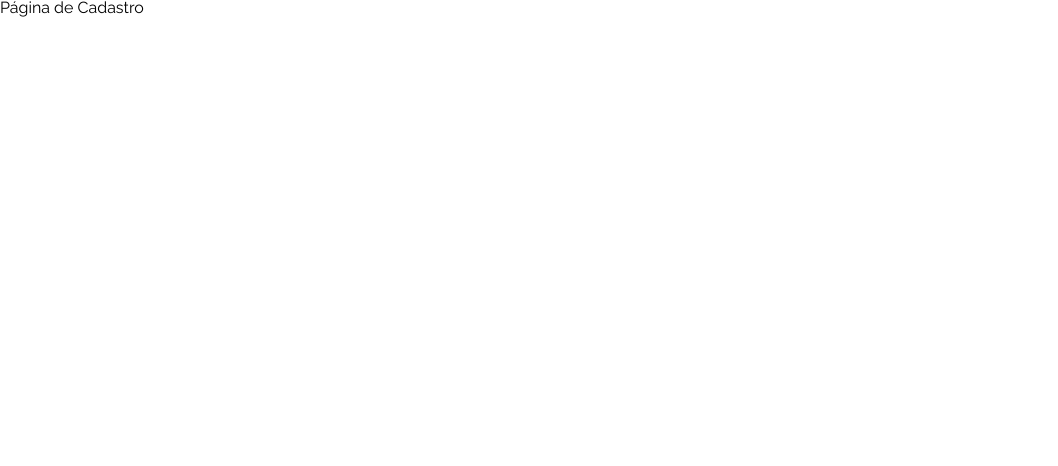
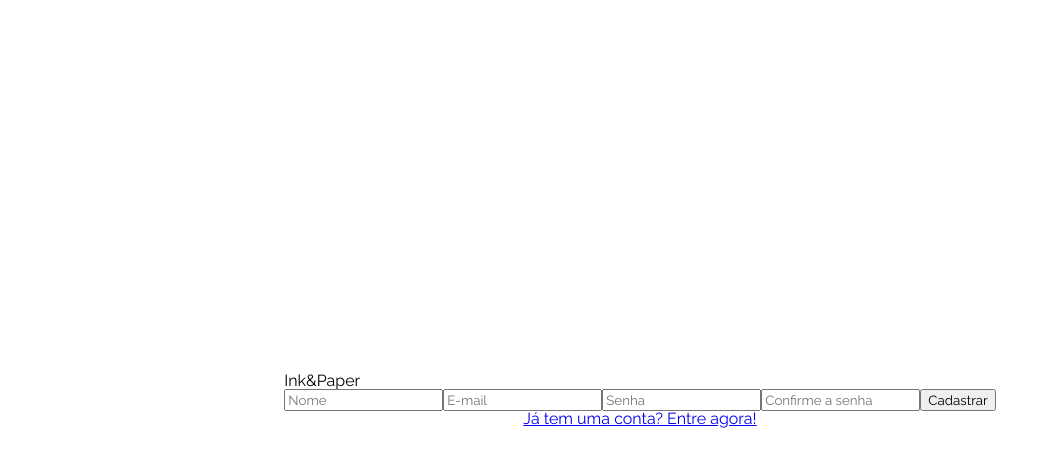
Before and after one commit to julianapereiradev/projeto15-InkAndPaper-front, a React (Vite) app: page /cadastro in a window 1280 px wide. Shown: the top 466 px of the page, without its empty margins (0-1058 px from the left). Built offline with nearby package versions, Linux system fonts and the light colour scheme; a web font is replaced by a local one.

Commit message:
feat: implementada a página de cadastro.

```diff
--- a/src/App.jsx
+++ b/src/App.jsx
@@ -7,22 +7,22 @@ import ProductPage from "./pages/ProductPage"
 import CartPage from "./pages/CartPage"
 import CheckoutPage from "./pages/CheckoutPage"
 import AuthContext from "./contexts/AuthContext"
+import { pages } from "./routes/routes"
 
 export default function App() {
-  // const [token, setToken] = useState(localStorage.getItem("token"))
-  // const [userName, setUserName] = useState(localStorage.getItem("userName"))
+  // const [user, setUser] = useState(0);
 
   return (
     <PagesContainer>
-      {/* <AuthContext.Provider value={{ token, setToken, userName, setUserName }}> */}
+      {/* <AuthContext.Provider value={{ user, setUser }}> */}
       <BrowserRouter>
         <Routes>
-          <Route path="/" element={<SignInPage />} />
-          <Route path="/cadastro" element={<SignUpPage />} />
-          <Route path="/home" element={<HomePage />} />
-          <Route path="/produto" element={<ProductPage />} />
-          <Route path="/carrinho" element={<CartPage />} />
-          <Route path="/pagamento" element={<CheckoutPage />} />
+          <Route path={pages.signIn} element={<SignInPage />} />
+          <Route path={pages.signUp} element={<SignUpPage />} />
+          <Route path={pages.home} element={<HomePage />} />
+          <Route path={pages.product} element={<ProductPage />} />
+          <Route path={pages.shoppingCart} element={<CartPage />} />
+          <Route path={pages.checkout} element={<CheckoutPage />} />
         </Routes>
       </BrowserRouter>
       {/* </AuthContext.Provider> */}
--- /dev/null
+++ b/src/components/Logo.jsx
@@ -0,0 +1,3 @@
+export default function Logo() {
+    return <h1>Ink&Paper</h1>
+}
--- a/src/contexts/AuthContext.js
+++ b/src/contexts/AuthContext.js
@@ -1,5 +1,5 @@
 import { createContext } from "react"
 
-const AuthContext = createContext()
+const AuthContext = createContext(0)
 
 export default AuthContext
--- a/src/pages/SignInPage.jsx
+++ b/src/pages/SignInPage.jsx
@@ -3,13 +3,14 @@ import { Link, useNavigate } from "react-router-dom"
 import { useState, useContext } from "react";
 import { ThreeDots } from "react-loader-spinner";
 import axios from "axios";
+import { pages, requisitions } from "../routes/routes";
 // import AuthContext from "../contexts/AuthContext";
 
 export default function SignInPage() {
 
   const navigate = useNavigate();
 
-  // const {setToken, setUserName} = useContext(AuthContext)
+  // const {user, setUser} = useContext(AuthContext)
 
   const [email, setEmail] = useState("");
   const [password, setPassword] = useState("");
@@ -21,14 +22,17 @@ export default function SignInPage() {
 
     const login = { email: email, password: password };
 
-    const promise = axios.post(`https://localhost:5000/sign-in`, login);
+    const promise = axios.post(requisitions.postSignIn, login);
 
     promise.then((res) => {
-      // setToken(res.data.token)
-      // setUserName(res.data.userName)
-      // localStorage.setItem("token", res.data.token)
-      // localStorage.setItem("userName", res.data.userName)
-      navigate("/home")
+      // const newUser = {
+      //   name: res.data.name,
+      //   token: res.data.token,
+      //   image: res.data.image
+      // }
+      // setUser(newUser);
+      // localStorage.setItem("user", JSON.stringify(newUser))
+      navigate(pages.home)
       setDisable(false)
 
       console.log("resposta.data em: POST no Login:", res.data);
@@ -79,7 +83,7 @@ export default function SignInPage() {
         </button>
       </form>
 
-      <Link to={`/cadastro`}>
+      <Link to={pages.signUp}>
         Primeira vez? Cadastre-se!
       </Link>
     </SingInContainer>
--- a/src/pages/SignUpPage.jsx
+++ b/src/pages/SignUpPage.jsx
@@ -1,13 +1,91 @@
+import axios from "axios";
+import { Link, useNavigate } from "react-router-dom";
 import styled from "styled-components"
+import { pages, requisitions } from "../routes/routes";
+import { useState } from "react";
+import Logo from "../components/Logo";
 
 export default function SignUpPage() {
+  const [formStates, setFormStates] = useState({
+    name: '',
+    email: '',
+    password: '',
+    checkPassword: ''
+  })
+
+  const navigate = useNavigate();
+
+  async function handleSubmit(e) {
+    e.preventDefault();
+
+    if (formStates.password !== formStates.checkPassword) {
+      return alert('Confirmação de senha está incorreta!')
+    }
+
+    const newUser = {...formStates};
+    delete newUser.checkPassword;
+
+    axios.post(requisitions.postSignUp, newUser)
+      .then(() => navigate(pages.signIn))
+      .catch(error => alert(error.response.data.message))
+  }
+
+  function handleChange(e) {
+    const newFormStates = {...formStates};
+    newFormStates[e.target.id] = e.target.value;
+    setFormStates(newFormStates);
+  }
+
   return (
     <SingUpContainer>
-      <h1>Página de Cadastro</h1>
+      <form onSubmit={e => handleSubmit(e)}>
+        <Logo />
+        <input
+          id="name"
+          placeholder="Nome"
+          type="text"
+          value={formStates.name}
+          onChange={e => handleChange(e)}
+          autoComplete="name"
+        />
+        <input
+          id="email"
+          placeholder="E-mail"
+          type="email"
+          autoComplete="username"
+          value={formStates.email}
+          onChange={e => handleChange(e)}
+        />
+        <input
+          id="password"
+          placeholder="Senha"
+          type="password"
+          autoComplete="new-password"
+          value={formStates.password}
+          onChange={e => handleChange(e)}
+        />
+        <input
+          id="checkPassword"
+          placeholder="Confirme a senha"
+          type="password"
+          autoComplete="new-password"
+          value={formStates.checkPassword}
+          onChange={e => handleChange(e)}
+        />
+        <button type="submit" data-test="sign-up-submit">Cadastrar</button>
+      </form>
+
+      <Link to={pages.signIn}>
+        Já tem uma conta? Entre agora!
+      </Link>
     </SingUpContainer>
   )
 }
 
-const SingUpContainer = styled.div`
+const SingUpContainer = styled.section`
   height: 100vh;
+  display: flex;
+  flex-direction: column;
+  justify-content: center;
+  align-items: center;
 `
--- /dev/null
+++ b/src/routes/routes.js
@@ -0,0 +1,21 @@
+export const pages = {
+    signIn: '/',
+    signUp: '/cadastro',
+    home: '/home',
+    product: '/produto/',
+    shoppingCart: '/carrinho',
+    checkout: '/pagamento'
+}
+
+const API_URL = 'http://localhost:5000';
+
+export const requisitions = {
+    postSignUp: API_URL + '/sign-up',
+    postSignIn: API_URL + '/sign-in'
+}
+
+export function headersAuth(token) {
+    return {headers: {
+        'Authorization': `Bearer ${token}`
+    }}
+}
```
